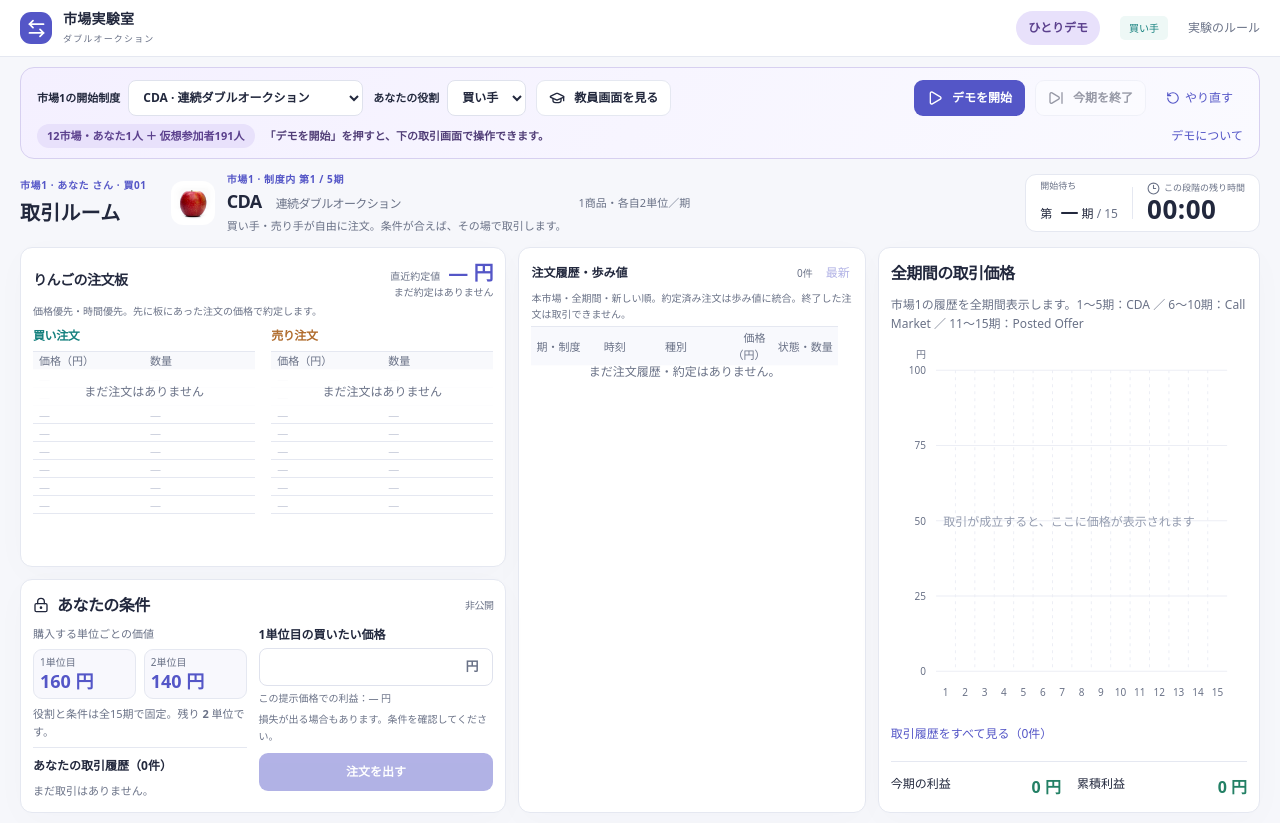
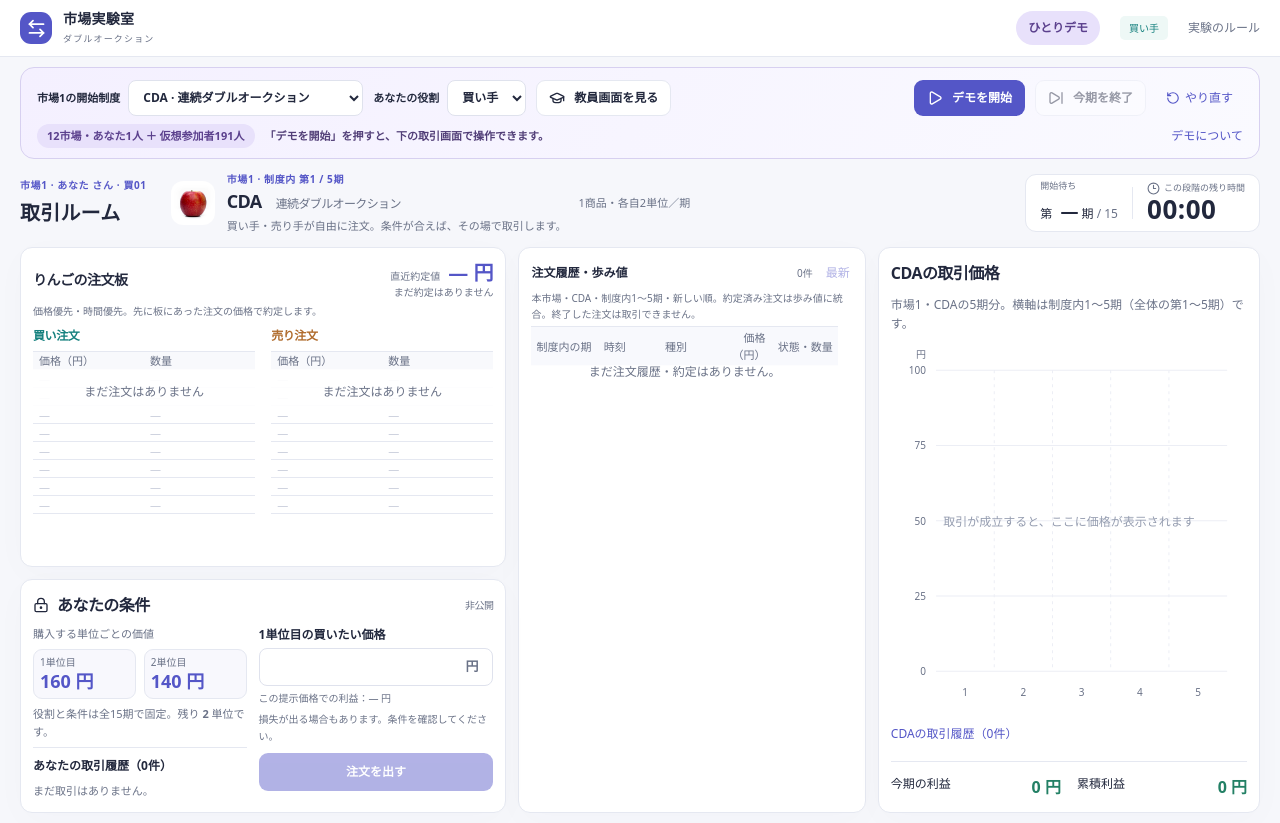
Before and after one commit to DKshawn/Double_Auction, a Next.js app: page /demo in a window 1280 px wide. Built offline with nearby package versions, Linux system fonts and the light colour scheme.

Commit message:
Scope student histories to current institution and add teacher filters

```diff
--- a/src/app/page.tsx
+++ b/src/app/page.tsx
@@ -97,7 +97,7 @@ export default async function Home({
             [
               "03",
               "結果を振り返る",
-              "各期の利益や全期間の価格の動きを確認。制度や経験によって、市場はどう変わるでしょうか。",
+              "各期の利益と、現在の制度の5期分の価格を確認。経験によって、市場はどう変わるでしょうか。",
             ],
           ].map(([number, title, text]) => (
             <article key={number}>
--- a/src/components/price-chart.tsx
+++ b/src/components/price-chart.tsx
@@ -10,6 +10,7 @@ export function PriceChart({
   compact = false,
   periodAxis = false,
   fill = false,
+  ariaLabel,
 }: {
   trades: Trade[];
   equilibrium?: Equilibrium;
@@ -17,6 +18,7 @@ export function PriceChart({
   compact?: boolean;
   periodAxis?: boolean;
   fill?: boolean;
+  ariaLabel?: string;
 }) {
   const root = useRef<HTMLDivElement>(null);
   const [w, setWidth] = useState(compact ? 360 : 640);
@@ -65,11 +67,12 @@ export function PriceChart({
         viewBox={`0 0 ${w} ${h}`}
         role="img"
         aria-label={
-          equilibrium
+          ariaLabel ??
+          (equilibrium
             ? "ラウンドごとの取引価格（円）。色付きの帯は理論上の均衡価格区間です。"
             : periodAxis
               ? "全期間の取引価格（円）を期ごとに表示したグラフ"
-              : "今ラウンドの取引価格（円）を約定順に表示したグラフ"
+              : "今ラウンドの取引価格（円）を約定順に表示したグラフ")
         }
       >
         <text x={left - 10} y={12} textAnchor="end">
--- a/src/components/study-market-history.tsx
+++ b/src/components/study-market-history.tsx
@@ -3,7 +3,11 @@
 import { useRef, useState } from "react";
 import { decimal, timeLabel } from "@/lib/client";
 import { INSTITUTIONS } from "@/lib/study-rules";
-import type { StudyMarketView, StudyOrderHistory } from "@/lib/study-types";
+import type {
+  Institution,
+  StudyMarketView,
+  StudyOrderHistory,
+} from "@/lib/study-types";
 
 const ORDER_STATUS: Record<StudyOrderHistory["status"], string> = {
   replaced: "変更済み",
@@ -71,12 +75,14 @@ export function StudyMarketHistory({
   participantId,
   showParticipants = false,
   standalone = false,
+  institution,
 }: {
   trades: StudyMarketView["trades"];
   orders: StudyMarketView["orderHistory"];
   participantId?: string;
   showParticipants?: boolean;
   standalone?: boolean;
+  institution?: Institution;
 }) {
   const list = useRef<HTMLDivElement>(null);
   const newestFirst = historyEntries(orders, trades);
@@ -90,6 +96,9 @@ export function StudyMarketHistory({
       previous.has(id) ? previous : new Set(previous).add(id),
     );
   const latest = newestFirst[0];
+  const scopeLabel = institution
+    ? `${INSTITUTIONS[institution].short}・制度内1〜5期`
+    : "全15期";
 
   return (
     <section
@@ -121,7 +130,8 @@ export function StudyMarketHistory({
         </div>
       </div>
       <p className="study-history-caption">
-        本市場・全期間・新しい順。約定済み注文は歩み値に統合。終了した注文は取引できません。
+        本市場・{scopeLabel}
+        ・新しい順。約定済み注文は歩み値に統合。終了した注文は取引できません。
       </p>
       <div
         ref={list}
@@ -130,10 +140,10 @@ export function StudyMarketHistory({
         aria-label="注文履歴・歩み値の一覧・スクロールで全件表示"
         className="study-tape-rows"
       >
-        <table aria-label="本市場の注文履歴・歩み値・全期間・新しい順">
+        <table aria-label={`本市場の注文履歴・歩み値・${scopeLabel}・新しい順`}>
           <thead>
             <tr>
-              <th scope="col">期・制度</th>
+              <th scope="col">{institution ? "制度内の期" : "期・制度"}</th>
               <th scope="col">時刻</th>
               <th scope="col">種別</th>
               <th scope="col">価格（円）</th>
@@ -160,8 +170,12 @@ export function StudyMarketHistory({
                     .join(" ")}
                   onAnimationEnd={() => finishHighlight(entry.id)}
                 >
-                  <td>
-                    第{order?.round ?? trade!.round}期
+                  <td title={`全体の第${order?.round ?? trade!.round}期`}>
+                    第
+                    {institution
+                      ? (((order?.round ?? trade!.round) - 1) % 5) + 1
+                      : (order?.round ?? trade!.round)}
+                    期
                     <small>
                       {INSTITUTIONS[trade?.institution ?? "cda"].short}
                     </small>
--- a/src/components/study-personal-trades.tsx
+++ b/src/components/study-personal-trades.tsx
@@ -124,7 +124,7 @@ export function StudyPersonalHistory({ trades }: { trades: PersonalTrade[] }) {
         <table>
           <thead>
             <tr>
-              <th>期・制度</th>
+              <th>制度内の期</th>
               <th>単位</th>
               <th>価格（円）</th>
               <th>利益（円）</th>
@@ -133,8 +133,8 @@ export function StudyPersonalHistory({ trades }: { trades: PersonalTrade[] }) {
           <tbody>
             {rows.map((trade) => (
               <tr key={trade.id}>
-                <td>
-                  第{trade.round}期
+                <td title={`全体の第${trade.round}期`}>
+                  第{((trade.round - 1) % 5) + 1}期
                   <small>{INSTITUTIONS[trade.institution].short}</small>
                 </td>
                 <td>{trade.unit}</td>
--- a/src/components/study-room.tsx
+++ b/src/components/study-room.tsx
@@ -25,7 +25,11 @@ import { ConfirmDialog } from "./confirm-dialog";
 import { StudySettingsEditor } from "./study-settings";
 import { decimal, timeLabel } from "@/lib/client";
 import { INSTITUTIONS } from "@/lib/study-rules";
-import type { StudyMarketView, StudyStage } from "@/lib/study-types";
+import type {
+  Institution,
+  StudyMarketView,
+  StudyStage,
+} from "@/lib/study-types";
 import type { Command, RoomView } from "@/lib/types";
 
 type Props = {
@@ -71,8 +75,37 @@ export function StudyRoom({
   const study = view.study!,
     teacher = study.teacher;
   const [selected, setSelected] = useState(1);
-  const market =
+  const [teacherPriceScope, setTeacherPriceScope] = useState<
+    Institution | "all"
+  >("all");
+  const sourceMarket =
     teacher?.markets.find((m) => m.id === selected) ?? study.market;
+  const institutionStart =
+    sourceMarket.order.indexOf(sourceMarket.institution) * 5 + 1;
+  // Scope student displays without changing the stored experiment or teacher data.
+  const market = teacher
+    ? sourceMarket
+    : {
+        ...sourceMarket,
+        trades: sourceMarket.trades.filter(
+          (trade) => trade.institution === sourceMarket.institution,
+        ),
+        orderHistory: sourceMarket.orderHistory.filter(
+          (order) =>
+            order.round >= institutionStart &&
+            order.round < institutionStart + 5,
+        ),
+      };
+  const priceScope = teacher ? teacherPriceScope : market.institution;
+  const priceTrades =
+    priceScope === "all"
+      ? market.trades
+      : market.trades.filter((trade) => trade.institution === priceScope);
+  const priceStart =
+    priceScope === "all" ? 1 : market.order.indexOf(priceScope) * 5 + 1;
+  const pricePeriods = priceScope === "all" ? 15 : 5;
+  const priceScopeLabel =
+    priceScope === "all" ? "全15期" : INSTITUTIONS[priceScope].short;
   const cdaLayout = !teacher && market.institution === "cda";
   const integratedLayout = !teacher && market.institution !== "cda";
   const remaining =
@@ -396,10 +429,11 @@ export function StudyRoom({
           </div>
           {cdaLayout && (
             <StudyMarketHistory
-              key={market.id}
+              key={`${market.id}-${market.institution}`}
               trades={market.trades}
               orders={market.orderHistory}
               participantId={view.me.id}
+              institution={market.institution}
               standalone
             />
           )}
@@ -413,35 +447,64 @@ export function StudyRoom({
           )}
           <section className="panel study-section study-price-panel">
             <h2>
-              {teacher
-                ? `市場${market.id}の全期間の取引価格`
-                : "全期間の取引価格"}
+              {teacher ? `市場${market.id}・` : ""}
+              {priceScopeLabel}の取引価格
             </h2>
+            {teacher && (
+              <label className="field study-price-scope">
+                表示範囲
+                <select
+                  aria-label="価格履歴の表示範囲"
+                  value={teacherPriceScope}
+                  onChange={(event) =>
+                    setTeacherPriceScope(
+                      event.target.value as Institution | "all",
+                    )
+                  }
+                >
+                  <option value="all">全15期</option>
+                  {market.order.map((institution) => (
+                    <option key={institution} value={institution}>
+                      {INSTITUTIONS[institution].short}・制度内1〜5期
+                    </option>
+                  ))}
+                </select>
+              </label>
+            )}
             <p className="muted">
-              市場{market.id}の履歴を全期間表示します。
-              {market.order
-                .map(
-                  (i, n) =>
-                    `${n * 5 + 1}〜${n * 5 + 5}期：${INSTITUTIONS[i].short}`,
-                )
-                .join(" ／ ")}
+              {priceScope === "all"
+                ? market.order
+                    .map(
+                      (institution, index) =>
+                        `${index * 5 + 1}〜${index * 5 + 5}期：${INSTITUTIONS[institution].short}`,
+                    )
+                    .join(" ／ ")
+                : `市場${market.id}・${priceScopeLabel}の5期分。横軸は制度内1〜5期（全体の第${priceStart}〜${priceStart + 4}期）です。`}
             </p>
             <PriceChart
-              trades={market.trades.map((t) => ({ ...t, good: "apple" }))}
-              rounds={15}
+              trades={priceTrades.map((trade) => ({
+                ...trade,
+                good: "apple",
+                round: trade.round - priceStart + 1,
+              }))}
+              rounds={pricePeriods}
+              ariaLabel={`${priceScopeLabel}の取引価格（円）を${priceScope === "all" ? "全体の第1〜15期" : "制度内の第1〜5期"}で表示したグラフ${teacher ? "。色付きの帯は理論上の均衡価格区間です。" : ""}`}
               periodAxis
               fill
               equilibrium={teacher?.equilibrium}
             />
             <StudyDetailDialog
-              label={`取引履歴をすべて見る（${market.trades.length}件）`}
-              title={`市場${market.id}の取引履歴`}
+              key={`${market.id}-${priceScope}`}
+              label={`${priceScopeLabel}の取引履歴（${priceTrades.length}件）`}
+              title={`市場${market.id}・${priceScopeLabel}の取引履歴`}
             >
               <div className="study-table-wrap">
                 <table>
                   <thead>
                     <tr>
-                      <th>期</th>
+                      <th>
+                        {priceScope === "all" ? "全体の期" : "制度内の期"}
+                      </th>
                       <th>制度</th>
                       <th>時刻</th>
                       <th>価格</th>
@@ -450,9 +513,11 @@ export function StudyRoom({
                     </tr>
                   </thead>
                   <tbody>
-                    {market.trades.map((t) => (
+                    {priceTrades.map((t) => (
                       <tr key={t.id}>
-                        <td>{t.round}</td>
+                        <td title={`全体の第${t.round}期`}>
+                          {t.round - priceStart + 1}
+                        </td>
                         <td>{INSTITUTIONS[t.institution].short}</td>
                         <td>{timeLabel(t.at)}</td>
                         <td>{money(t.price)}</td>
@@ -498,6 +563,9 @@ function StudentConditions({
 }: MarketProps & { embedded?: boolean }) {
   const { view, market } = props;
   const study = view.study!;
+  const myTrades = study.myTrades.filter(
+    (trade) => trade.institution === market.institution,
+  );
   return (
     <aside
       className={
@@ -536,8 +604,8 @@ function StudentConditions({
         />
       </div>
       <StudyPersonalHistory
-        key={`${view.code}-${view.me.id}-${study.myTrades.at(-1)?.id ?? "empty"}`}
-        trades={study.myTrades}
+        key={`${view.code}-${view.me.id}-${market.institution}-${myTrades.at(-1)?.id ?? "empty"}`}
+        trades={myTrades}
       />
     </aside>
   );
@@ -733,7 +801,7 @@ function OrderBook({ view, market, command, disabled }: MarketProps) {
           </div>
           <small>
             {latest
-              ? `第${latest.round}期 · ${INSTITUTIONS[latest.institution].short} · ${timeLabel(latest.at)}`
+              ? `${teacher ? `全体 第${latest.round}期` : `制度内 第${((latest.round - 1) % 5) + 1}期`} · ${INSTITUTIONS[latest.institution].short} · ${timeLabel(latest.at)}`
               : "まだ約定はありません"}
           </small>
         </div>
--- a/src/lib/study-rules.ts
+++ b/src/lib/study-rules.ts
@@ -45,6 +45,8 @@ export const STUDY_RULES = {
   cdaPriority: "price-then-time",
   cdaExecutionPrice: "resting-order",
   cdaOrderHistory: "public-ended-resting-orders-all-periods-with-status",
+  studentHistoryDisplay: "current-institution-five-periods",
+  teacherHistoryDisplay: "all-fifteen-periods-with-institution-filter",
   postedOffers: "sealed-until-60s-single-price-final-quantity",
   postedBuyerOrder: "random-every-period",
   nonResponse: "skip-at-deadline",
```
Also changed, not shown: src/app/guide/page.tsx (+4 -4 lines), src/styles/study.css (+16 -0 lines), 1 other file (tests, documents, lock files or other folders).
